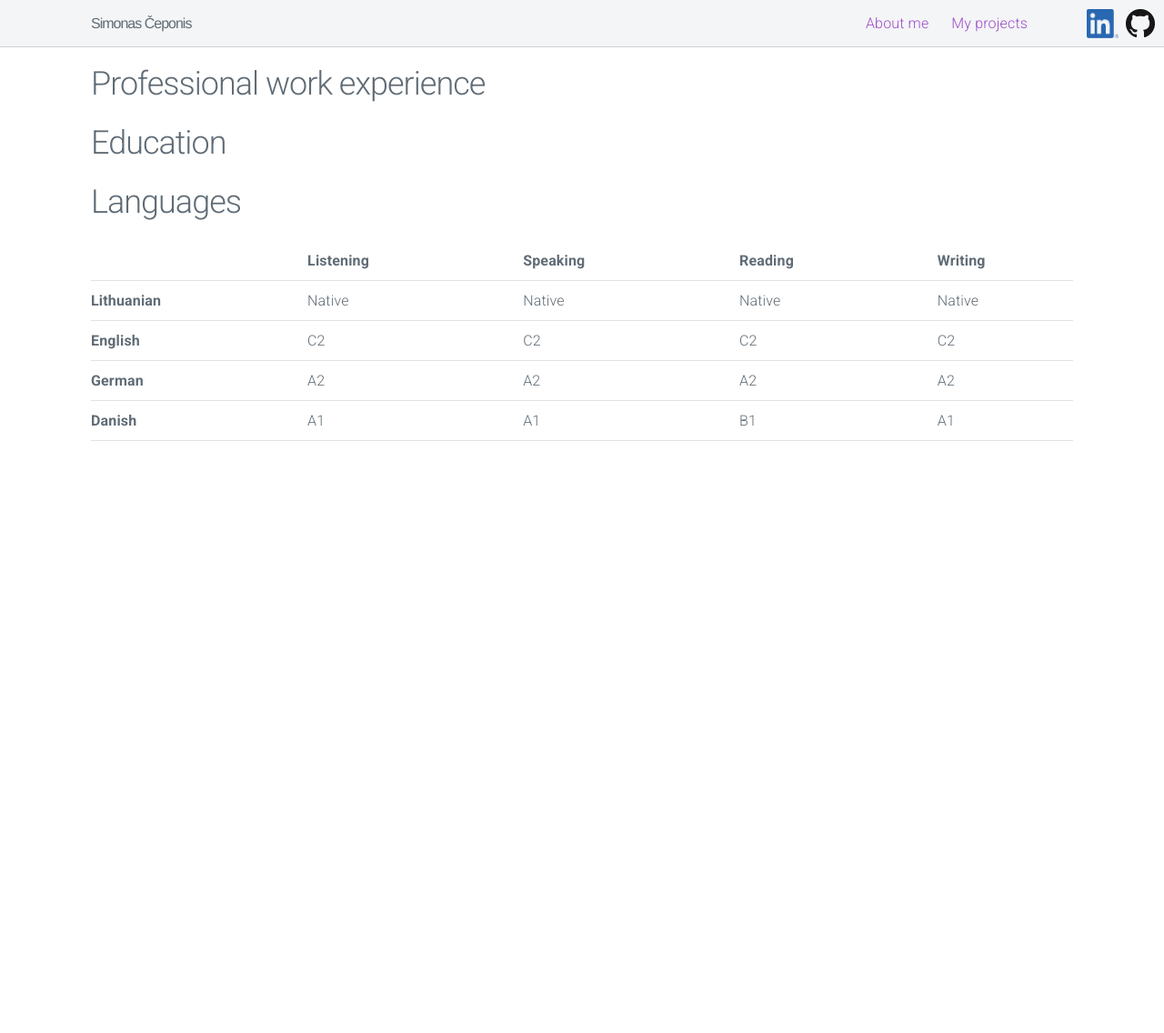
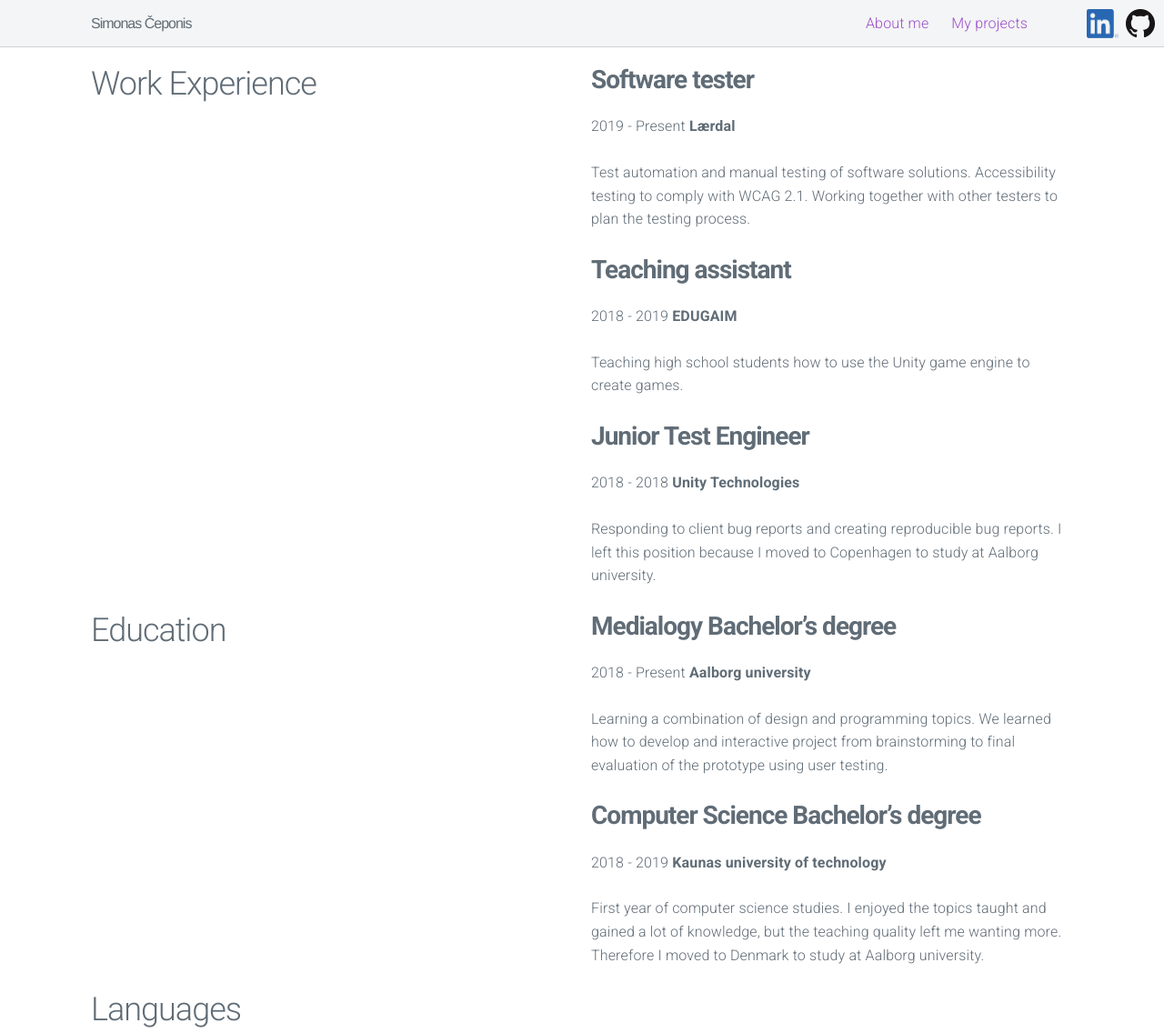
Before and after one commit to latedude2/latedude2.github.io, a website: page index.html in a window 1280 px wide. Shown: the top 1136 px of the page at 91% size. Before the commit the page ends 800 px from the top, so only its background shows below. Drawn offline with nearby package versions, Linux system fonts and the light colour scheme.

Commit message:
Add work experience and education

```diff
--- a/index.html
+++ b/index.html
@@ -40,14 +40,35 @@
       <div class="main">
           <div class="row">
             <div class="column">
-            <h2>Professional work experience</h2>
+              <h2>Work Experience</h2>
+            </div>
+            <div class="column">
+              <h3><b>Software tester</b></h3>
+              <p>2019 - Present <b>Lærdal</b></p>
+              <p>Test automation and manual testing of software solutions. Accessibility testing to comply with WCAG 2.1. Working together with other testers to plan the testing process. </p>
 
+              <h3><b>Teaching assistant</b></h3>
+              <p>2018 - 2019 <b>EDUGAIM</b></p>
+              <p>Teaching high school students how to use the Unity game engine to create games. </p>
+
+              <h3><b>Junior Test Engineer</b></h3>
+              <p>2018 - 2018 <b>Unity Technologies</b></p>
+              <p>Responding to client bug reports and creating reproducible bug reports. I left this position because I moved to Copenhagen to study at Aalborg university. </p>
             </div>
           </div>
 
           <div class="row">
             <div class="column">
-            <h2>Education</h2>
+              <h2>Education</h2>
+            </div>
+            <div class="column">
+              <h3><b>Medialogy Bachelor’s degree</b></h3>
+              <p>2018 - Present <b>Aalborg university</b></p>
+              <p>Learning a combination of design and programming topics. We learned how to develop and interactive project from brainstorming to final evaluation of the prototype using user testing. </p>
+
+              <h3><b>Computer Science Bachelor’s degree</b></h3>
+              <p>2018 - 2019 <b>Kaunas university of technology</b></p>
+              <p>First year of computer science studies. I enjoyed the topics taught and gained a lot of knowledge, but the teaching quality left me wanting more. Therefore I moved to Denmark to study at Aalborg university.  </p>
 
             </div>
           </div>
```
